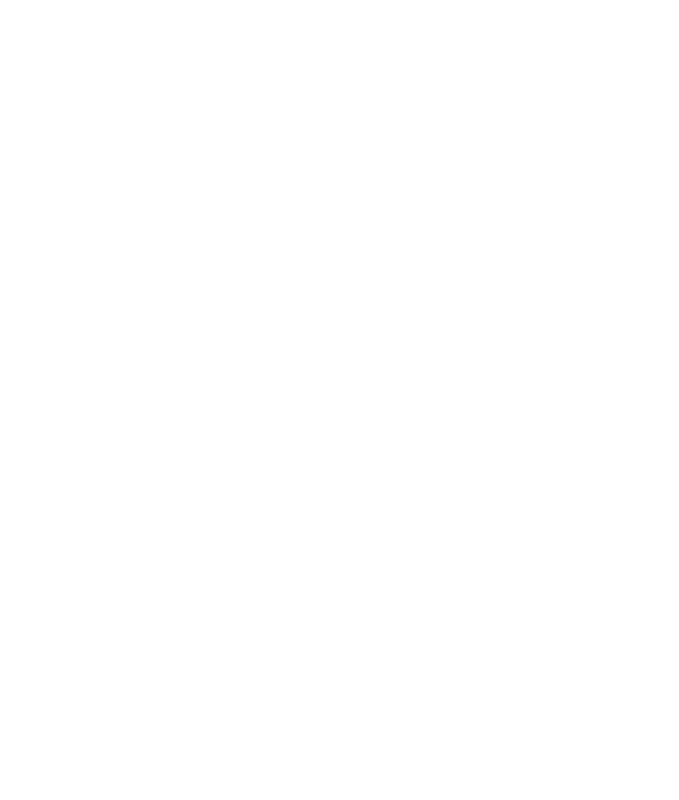
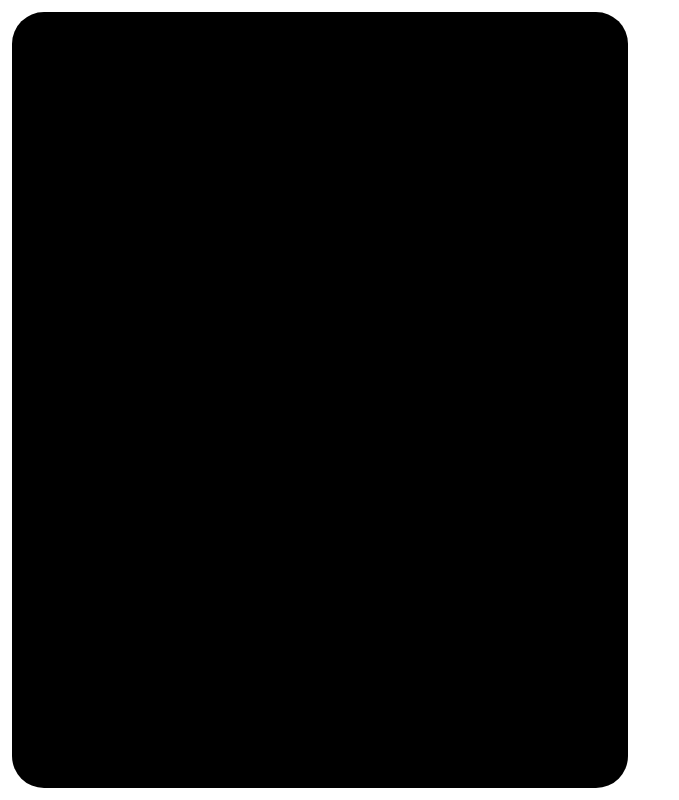
Before and after one commit to muktinathrajbanshi/my_photos, a React (Vite) app in the folder frontend/: page /login in a window 1280 px wide. Shown: the whole page, without its empty margins (0-679 px from the left). Built offline with nearby package versions, Linux system fonts and the light colour scheme; a web font is replaced by a local one.

Commit message:
oi k saro jado

```diff
--- a/frontend/src/pages/AuthPage.jsx
+++ b/frontend/src/pages/AuthPage.jsx
@@ -6,7 +6,10 @@
     >
       {/* Hero  */}
       <div className="relative lg:col-span-6 p-2 sm:p-3 flex flex-col">
-        <div></div>
+        <div
+          className="relative size-full rounded-[26px] sm:rounded-4xl overflow-hidden
+        flex flex-col justify-between p-8 sm:p-12 text-white bg-black"
+        ></div>
       </div>
 
       {/* Form  */}
```
